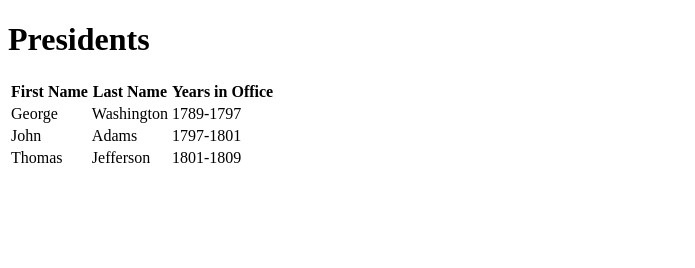
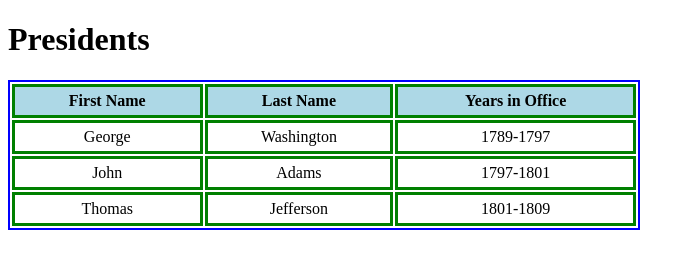
Before and after one commit to yeoboonkock/lecture0, a plain HTML site: page table0.html in a window 1280 px wide. Shown: the whole page, without its empty margins (0-695 px from the left). Drawn offline with Linux system fonts and the light colour scheme.

Commit message:
included formatting changes

```diff
--- a/table0.html
+++ b/table0.html
@@ -3,6 +3,20 @@
   <head>
     <meta charset="utf-8">
     <title>US Presidents</title>
+    <style>
+      table {
+        border: 2px solid blue;
+        width: 50%;
+        text-align: center;
+      }
+      th, td {
+        border: 3px solid green;
+        padding: 5px;
+      }
+      th {
+        background-color: lightblue;
+      }
+    </style>
   </head>
   <body>
     <h1>Presidents</h1>
```
